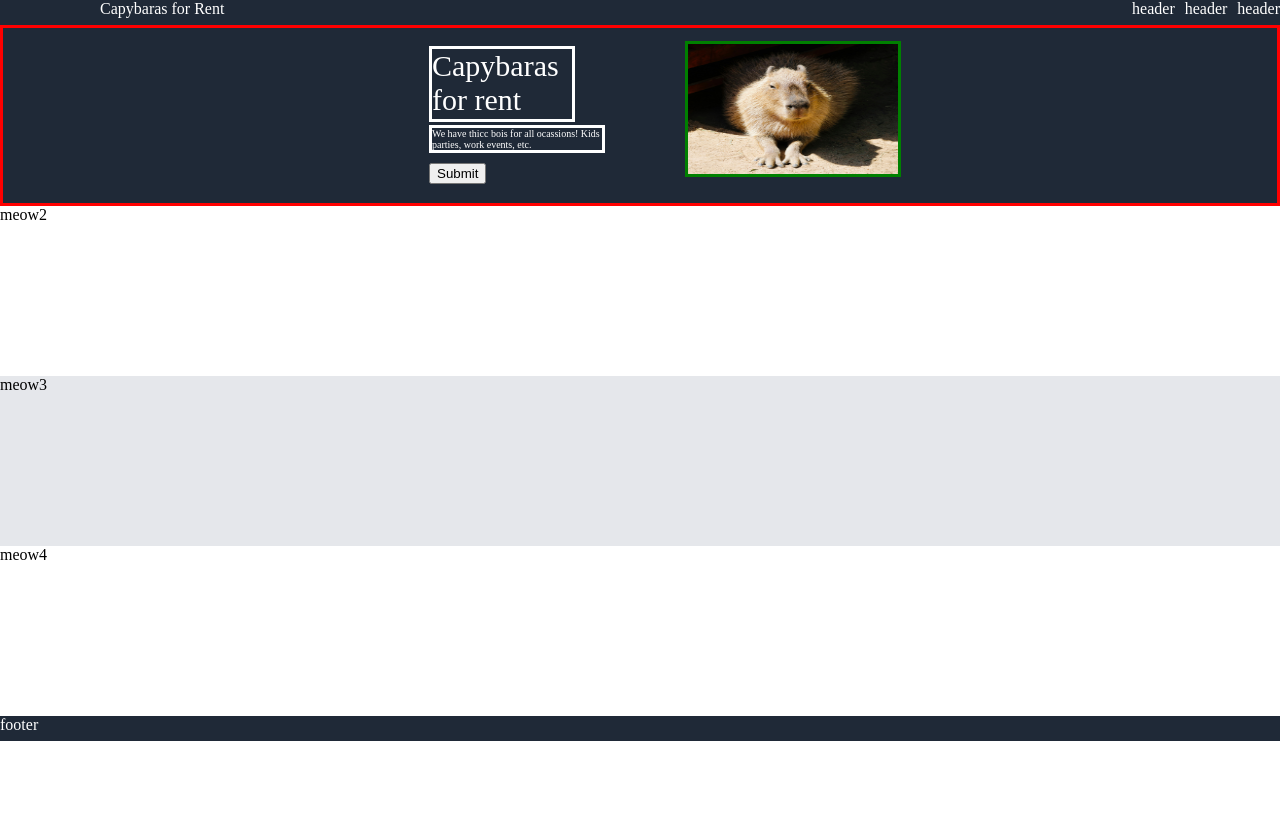
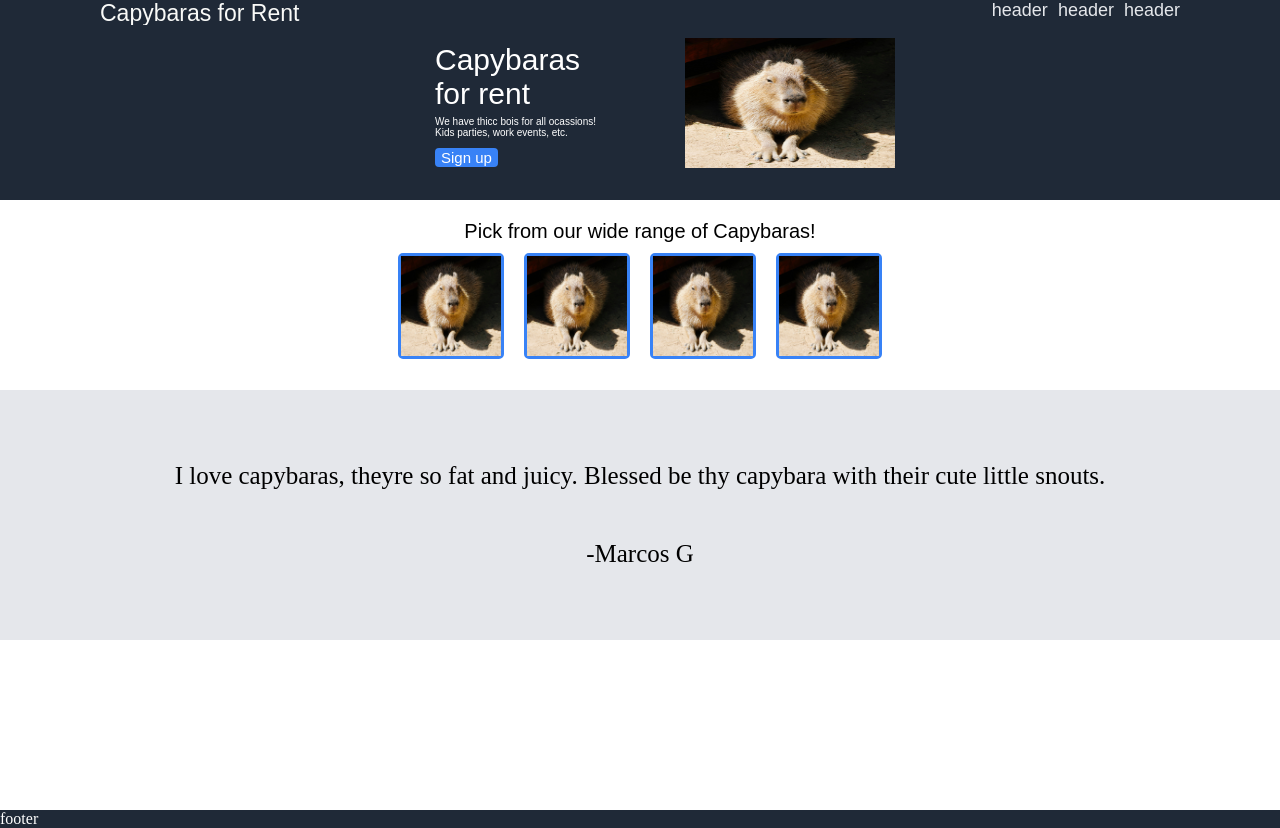
Before and after one commit to merxgrc/Landing_Page, a plain HTML site: page index.html in a window 1280 px wide. Before the commit the page ends 800 px from the top, so only its background shows below. Drawn offline with Linux system fonts and the light colour scheme.

Commit message:
done for now moving on to next section

```diff
--- a/index.html
+++ b/index.html
@@ -11,20 +11,30 @@
         <div class="head1">Capybaras for Rent</div>
         <div class="head2">header</div>
         <div class="head2">header</div>
-        <div class="head2">header</div>
+        <div class="head4">header</div>
     </header>
     <div class="main">
         <div class="one">
             <div class="oneone">
                 <p class="cap">Capybaras for rent</p>
                 <p class="thicc">We have thicc bois for all ocassions! Kids parties, work events, etc.</p>
-                <button>Submit</button>
+                <button class="submit">Sign up</button>
             </div>
             <img class="onetwo" src="images/pexels-zhu-yi-22208710-7492330.jpg"></img>
         </div>
-        <div class="two">meow2</div>
-        <div class="three">meow3</div>
-        <div class="four">meow4</div>
+        <div class="two">Pick from our wide range of Capybaras!
+            <div class="container">
+                <div class="twotwo"><img src="images/pexels-zhu-yi-22208710-7492330.jpg" alt=" "height="100px" width="100px"></div>
+                <div class="twotwo"><img src="images/pexels-zhu-yi-22208710-7492330.jpg" alt=" "height="100px" width="100px"></div>
+                <div class="twotwo"><img src="images/pexels-zhu-yi-22208710-7492330.jpg" alt=" "height="100px" width="100px"></div>
+                <div class="twotwo"><img src="images/pexels-zhu-yi-22208710-7492330.jpg" alt=" "height="100px" width="100px"></div>
+            </div>
+        </div>
+        <div class="three">
+            <p>I love capybaras, theyre so fat and juicy. Blessed be thy capybara with their cute little snouts.</p>
+            <p>-Marcos G</p>
+        </div>
+        <div class="four"></div>
     </div>
     <footer class="footer">footer</footer>
 </body>
--- a/styles.css
+++ b/styles.css
@@ -21,7 +21,6 @@ body {
 .one {
     color: white;
     background-color: #1F2937;
-    border: solid red;
     display: flex;
     padding-top: 5px;
     justify-content: center;
@@ -33,12 +32,21 @@ body {
     padding-top: 5px;
 }
 
+.one .oneone .submit {
+    background-color: #3882f6;
+    color: white;
+    border-radius: 4px;
+    border: 0;
+    font-size: 15px
+}
+
 .one .oneone p{
-    border: solid white;
+    font-family: Arial, Helvetica, sans-serif;
 }
 
 .one .oneone .cap {
     font-size: 30px;
+    font-style: Arial, Helvetica, sans-serif;
     height: 70px;
     width: 140px;
     margin-top: 0.5rem;
@@ -52,7 +60,7 @@ body {
 }
 
 .one .onetwo {
-    border: solid green;
+
     color: white;
     height: 130px;
     width: 210px;
@@ -62,10 +70,39 @@ body {
 
 .two {
     background-color: white;
+    text-align: center;
+    padding-top: 20px;
+    font-family: Arial, Helvetica, sans-serif;
+    font-size: 20px;
+}
+
+.two .container {
+    display: flex;
+    text-align: center;
+    height: 140px;
+    justify-content: center;
+    gap: 20px;
+    padding-top: 10px;
+}
+
+.two .container .twotwo {
+    border: solid #3882f6;
+    text-align: center;
+    height: 100px;
+    width: 100px;
+    justify-content: center;
+    gap: 20px;
+    border-radius: 5px;
 }
 
 .three {
    background-color: #E5E7EB;
+   display: flex;
+   flex-direction: column;
+   justify-content: center;
+   text-align: center;
+   font-size: 25px;
+   padding: 40px;
 }
 
 .four {
@@ -85,11 +122,22 @@ body {
 .header .head1 {
     flex:2 1 0%;
     padding-left: 100px;
+    font-size: 23px;
+    color: #F9FAF8;
+    font-family: Arial, Helvetica, sans-serif;
 }
 
 .header .head2 {
+    font-family: Arial, Helvetica, sans-serif;
+    font-size: 18px;
+    color: #E5E7EB;
+}
 
-
+.header .head4 {
+    padding-right: 100px;
+    font-family: Arial, Helvetica, sans-serif;
+    font-size: 18px;
+    color: #E5E7EB;
 }
 
 .footer {
```
